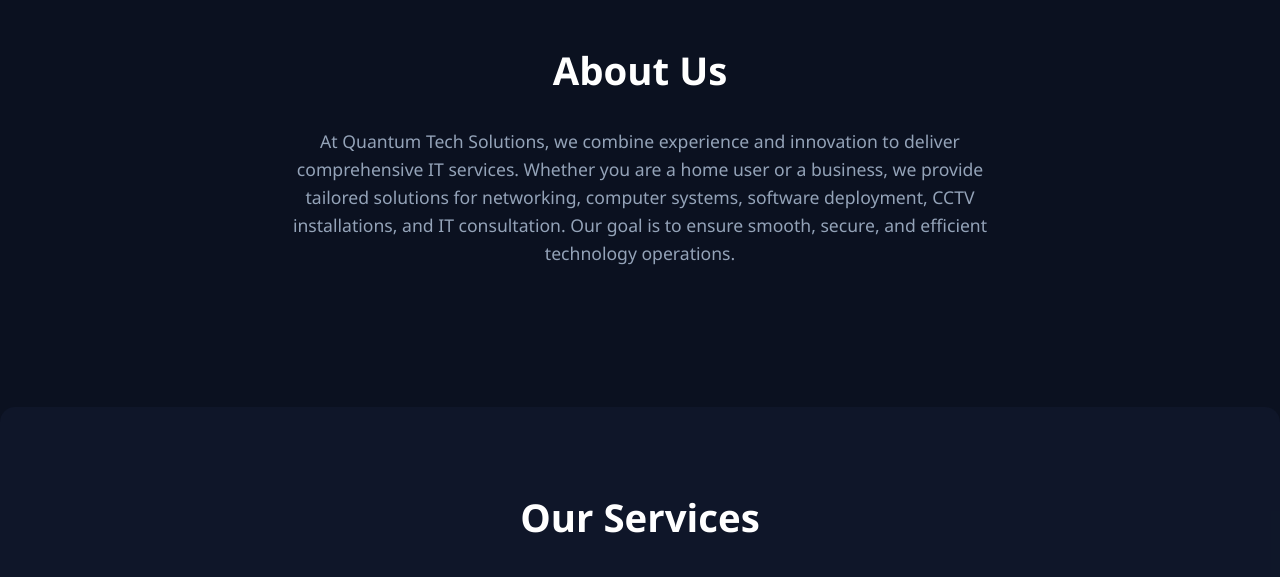
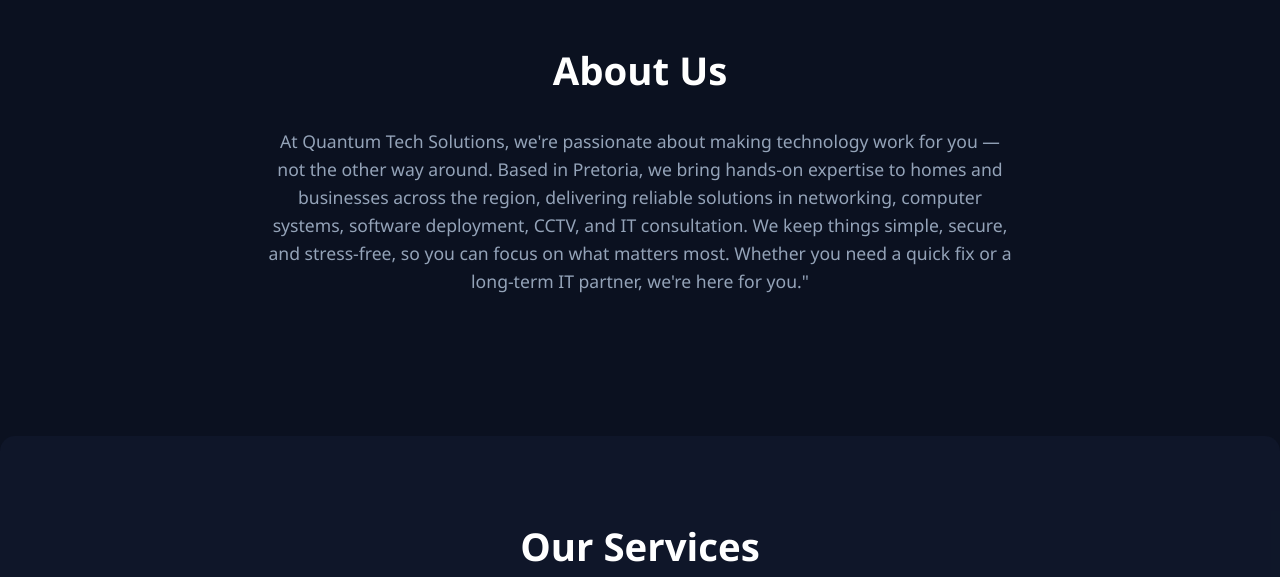
Before and after one commit to PSQUANTUM98/psquantumweb, a plain HTML site: page index.html in a window 1280 px wide. Shown: the part 760-1337 px from the top of the page. Drawn offline with Linux system fonts and the light colour scheme.

Commit message:
Update index.html

```diff
--- a/index.html
+++ b/index.html
@@ -62,10 +62,7 @@
 <h2>About Us</h2>
 
 <p class="section-text">
-At Quantum Tech Solutions, we combine experience and innovation to deliver comprehensive IT services.
-Whether you are a home user or a business, we provide tailored solutions for networking, computer systems,
-software deployment, CCTV installations, and IT consultation. Our goal is to ensure smooth, secure,
-and efficient technology operations.
+At Quantum Tech Solutions, we're passionate about making technology work for you — not the other way around. Based in Pretoria, we bring hands-on expertise to homes and businesses across the region, delivering reliable solutions in networking, computer systems, software deployment, CCTV, and IT consultation. We keep things simple, secure, and stress-free, so you can focus on what matters most. Whether you need a quick fix or a long-term IT partner, we're here for you."
 </p>
 
 </div>
@@ -236,7 +233,7 @@
 
 <p>© 2026 PS Quantum Tech Solutions. All rights reserved.</p>
 
-<p>Email: psquantum@proton.me | Phone: +27 66 115 6120</p>
+<p>Email: psquantum@proton.me | Phone: +27 62 257 0677 </p>
 
 </div>
 
```
